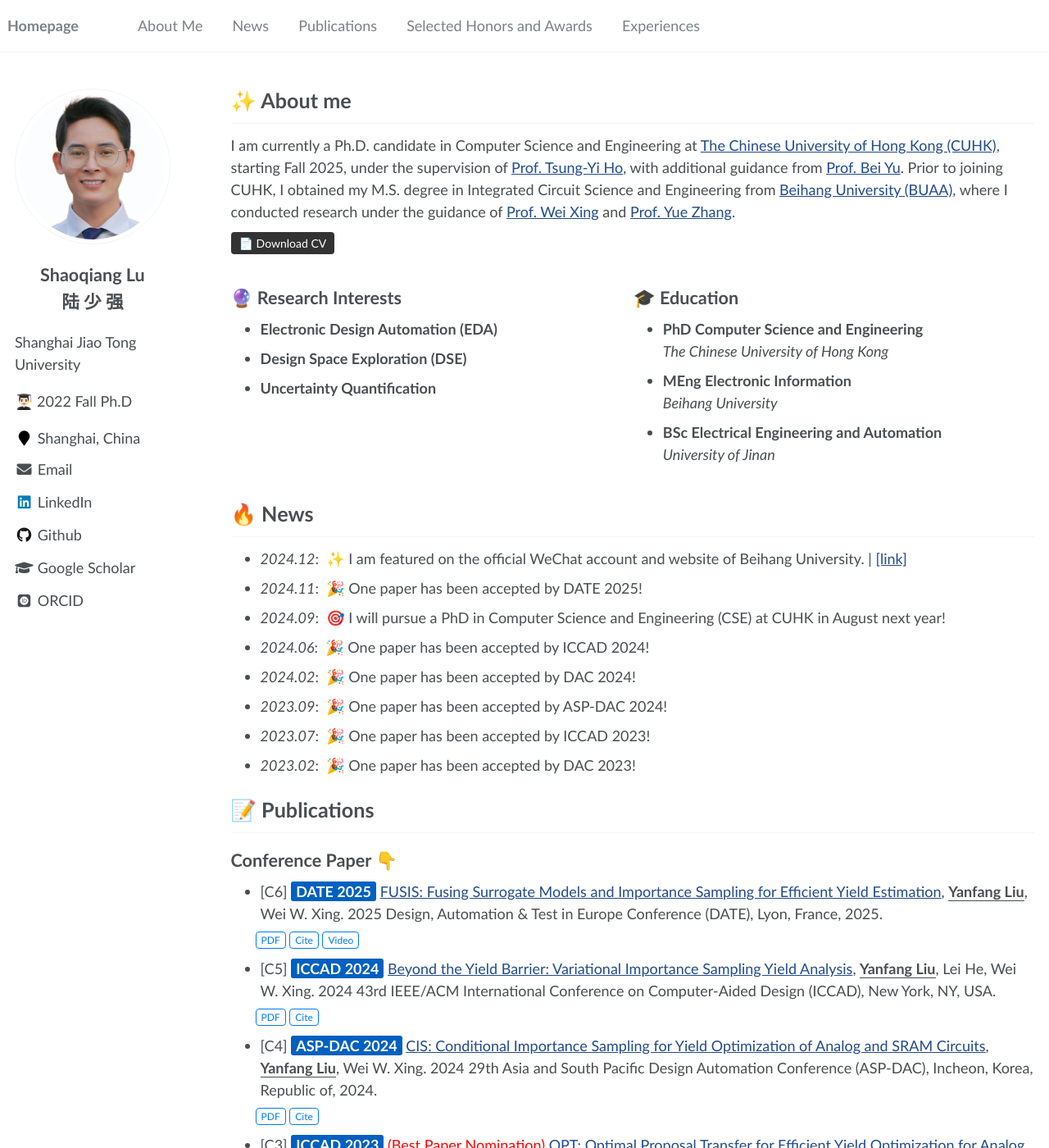
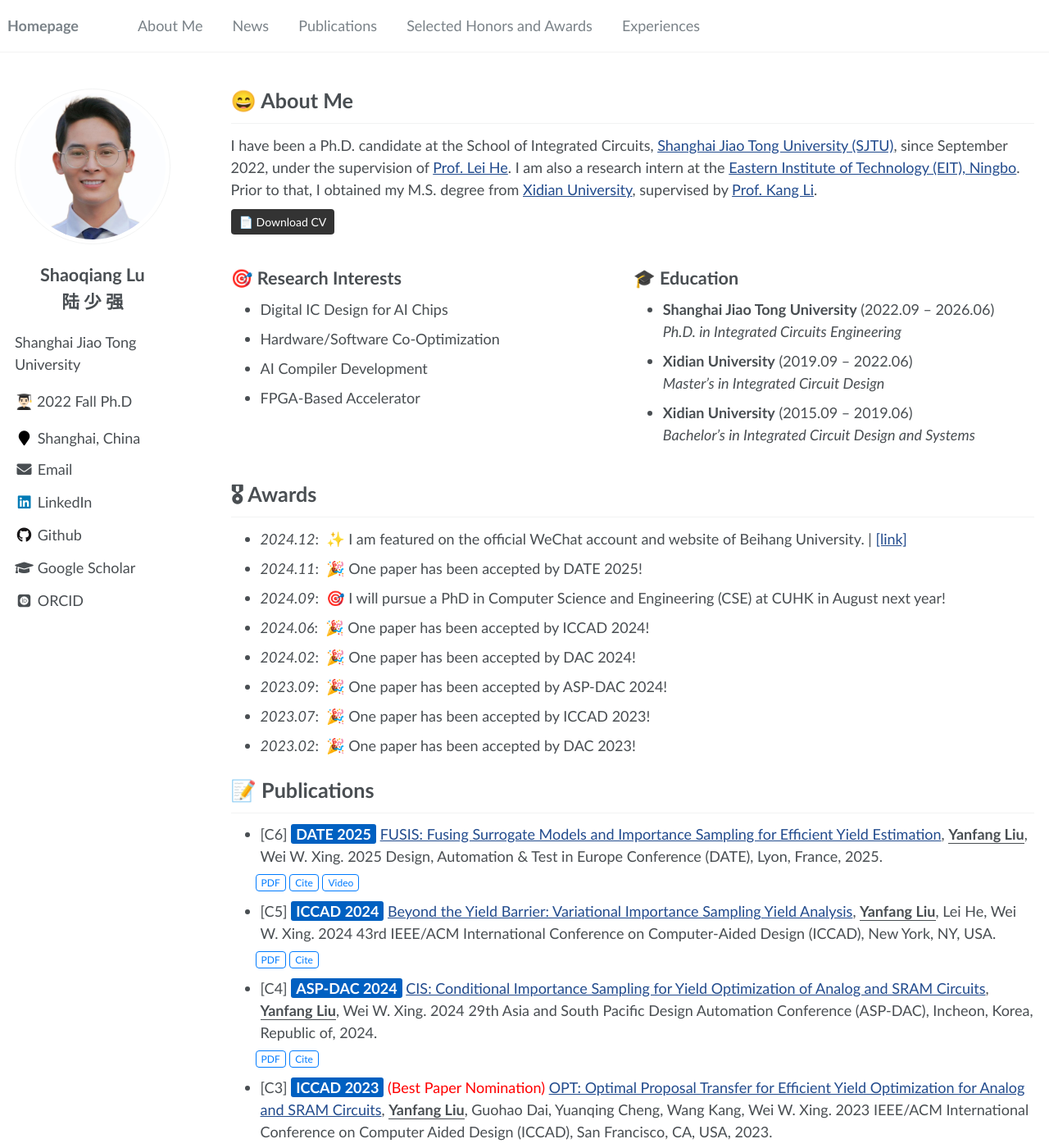
Before and after one commit to ShaoqiangLu/ShaoqangLu.github.io, a Jekyll site: the page built from _pages/about.md, in a window 1280 px wide and 1400 px high. Shown: the whole window at 82% size. Built offline with Jekyll 4.4.1, drawn with Linux system fonts in a browser that asks for light colours; some web fonts are replaced.

Commit message:
Update about.md

```diff
--- a/_pages/about.md
+++ b/_pages/about.md
@@ -16,59 +16,49 @@ redirect_from:
 {% assign url = gsDataBaseUrl | append: "google-scholar-stats/gs_data_shieldsio.json" %}
 
 <span class='anchor' id='about-me'></span>
+# 😄 About Me
 
-# ✨ About me
-
-I am currently a Ph.D. candidate in Computer Science and Engineering at [The Chinese University of Hong Kong (CUHK)](https://www.cuhk.edu.hk/), starting Fall 2025, under the supervision of [Prof. Tsung-Yi Ho](https://tsungyiho.github.io/), with additional guidance from [Prof. Bei Yu](https://www.cse.cuhk.edu.hk/~byu/).
-<!-- Her research focuses on [briefly state your research area, e.g., "computer-aided design for integrated circuits" or "algorithmic optimization in electronic design automation"]. -->
-Prior to joining CUHK, I obtained my M.S. degree in Integrated Circuit Science and Engineering from [Beihang University (BUAA)](https://ev.buaa.edu.cn/), where I conducted research under the guidance of [Prof. Wei Xing](https://wxing.me/) and [Prof. Yue Zhang](https://shi.buaa.edu.cn/yuezhang/zh_CN/index.htm).
+I have been a Ph.D. candidate at the School of Integrated Circuits, [Shanghai Jiao Tong University (SJTU)](https://www.sjtu.edu.cn/), since September 2022, under the supervision of [Prof. Lei He](https://scholar.google.com/citations?user=n_N-PJkAAAAJ&hl=en). I am also a research intern at the [Eastern Institute of Technology (EIT), Ningbo](https://www.eitech.edu.cn/). Prior to that, I obtained my M.S. degree from [Xidian University](https://www.xidian.edu.cn/), supervised by [Prof. Kang Li](https://faculty.xidian.edu.cn/LK4/zh_CN/index/348597/list/index.htm).
 
 <div style="margin-top: 10px;">
-  <a href="your-cv-link.pdf" style="text-decoration: none;">
-    <button style="background-color: #333333; color: white; padding: 5px 10px; border: none; border-radius: 4px; cursor: pointer; font-size: 14px;">
-      📄 Download CV
-    </button>
+  <a href="https://github.com/ShaoqiangLu"
+     target="_blank"
+     style="background-color: #333333; color: white; padding: 5px 10px; border-radius: 4px; font-size: 14px; text-decoration: none; display: inline-block;">
+    📄 Download CV
   </a>
 </div>
 
-<!-- ## Interests
-- **Artificial Intelligence**
-- **Electronic Design Automation**
-- **Rare Event Analysis**
-
-## Education
-- **PhD Computer Science and Engineering**
-  *Stanford University*
-- **MEng Electronic Information**
-  *Beihang University*
-- **BSc Artificial Intelligence**
-  *University of Jinan* -->
-
-  <div style="display: flex; justify-content: space-between; margin-top: 20px;">
-
+<div style="display: flex; justify-content: space-between; margin-top: 20px;">
   <div style="flex: 1; margin-right: 1px;">
-    <h2>🔮 Research Interests</h2>
+    <h2>🎯 Research Interests</h2>
     <ul>
-      <li><strong>Electronic Design Automation (EDA)</strong></li>
-      <li><strong>Design Space Exploration (DSE)</strong></li>
-      <li><strong>Uncertainty Quantification</strong></li>
+      <li>Digital IC Design for AI Chips</li>
+      <li>Hardware/Software Co-Optimization</li>
+      <li>AI Compiler Development</li>
+      <li>FPGA-Based Accelerator</li>
     </ul>
   </div>
 
   <div style="flex: 1; margin-left: 1px;">
     <h2>🎓 Education</h2>
     <ul>
-      <li><strong>PhD Computer Science and Engineering</strong><br><em>The Chinese University of Hong Kong</em></li>
-      <li><strong>MEng Electronic Information</strong><br><em>Beihang University</em></li>
-      <li><strong>BSc Electrical Engineering and Automation</strong><br><em>University of Jinan</em></li>
+      <li>
+        <strong>Shanghai Jiao Tong University</strong> (2022.09 – 2026.06)<br>
+        <em>Ph.D. in Integrated Circuits Engineering</em>
+      </li>
+      <li>
+        <strong>Xidian University</strong> (2019.09 – 2022.06)<br>
+        <em>Master’s in Integrated Circuit Design</em>
+      </li>
+      <li>
+        <strong>Xidian University</strong> (2015.09 – 2019.06)<br>
+        <em>Bachelor’s in Integrated Circuit Design and Systems</em>
+      </li>
     </ul>
   </div>
-
 </div>
 
-
-
-# 🔥 News
+# 🎖 Awards
 - *2024.12*: &nbsp;✨ I am featured on the official WeChat account and website of Beihang University. \| [\[link\]](https://mp.weixin.qq.com/s/4kUMKpGHEHNJaZBFygPZHg?poc_token=HGIgYGejn2QyL_yhaQsKoPnvQ8MGGd5rElbb86UB)
 - *2024.11*: &nbsp;🎉 One paper has been accepted by DATE 2025!
 - *2024.09*: &nbsp;🎯 I will pursue a PhD in Computer Science and Engineering (CSE) at CUHK in August next year!
@@ -80,8 +70,6 @@ Prior to joining CUHK, I obtained my M.S. degree in Integrated Circuit Science a
 
 
 # 📝 Publications
-
-## Conference Paper 👇
 
 <!-- <div class='paper-box'><div class='paper-box-image'><div><div class="badge">CVPR 2016</div><img src='images/500x300.png' alt="sym" width="100%"></div></div>
 <div class='paper-box-text' markdown="1">
```
